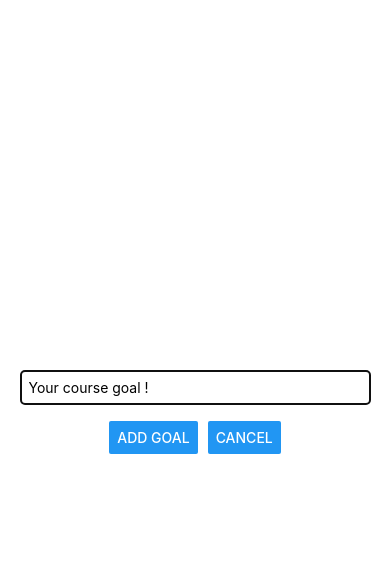
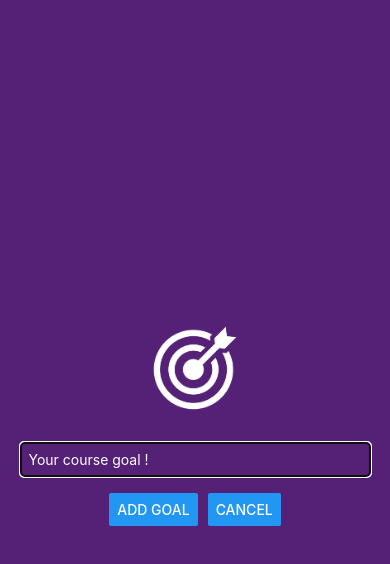
Before and after one commit to mycvlnn/React-Native-Udemy, a React Native app: screen / in a window 390 px wide. Both pictures are taken after a click on the button "NEW GOAL". Shown: the top 564 px of the page. Built offline with nearby package versions, Linux system fonts and the light colour scheme.

Commit message:
working with Image component in react native

```diff
--- a/components/GoalInput.js
+++ b/components/GoalInput.js
@@ -1,4 +1,12 @@
-import { View, TextInput, Button, StyleSheet, Modal } from "react-native";
+import {
+  View,
+  TextInput,
+  Button,
+  StyleSheet,
+  Modal,
+  Image
+} from "react-native";
+import goalImage from "../assets/images/goal.png";
 import { useState } from "react";
 
 const GoalInput = ({ onAdd, visible, onCloseModal }) => {
@@ -17,6 +25,7 @@
   return (
     <Modal visible={visible} animationType="slide">
       <View style={styles.inputContainer}>
+        <Image style={styles.image} source={goalImage} />
         <TextInput
           value={enteredGoal}
           style={styles.inputText}
@@ -40,18 +49,16 @@
   inputContainer: {
     justifyContent: "center",
     alignItems: "center",
-    borderBottomColor: "#cccccc",
-    borderBottomWidth: 1,
-    marginBottom: 10,
-    paddingBottom: 10,
-    flex: 1
+    flex: 1,
+    backgroundColor: "#552177"
   },
   inputText: {
     width: "90%",
-    borderColor: "blue",
+    borderColor: "white",
     borderWidth: 1,
     borderRadius: 4,
-    padding: 8
+    padding: 8,
+    color: "#fff"
   },
   actions: {
     flexDirection: "row",
@@ -60,5 +67,10 @@
   },
   button: {
     marginRight: 10
+  },
+  image: {
+    width: 100,
+    height: 100,
+    marginBottom: 24
   }
 });
```
Also changed, not shown: assets/images/goal.png (added).
